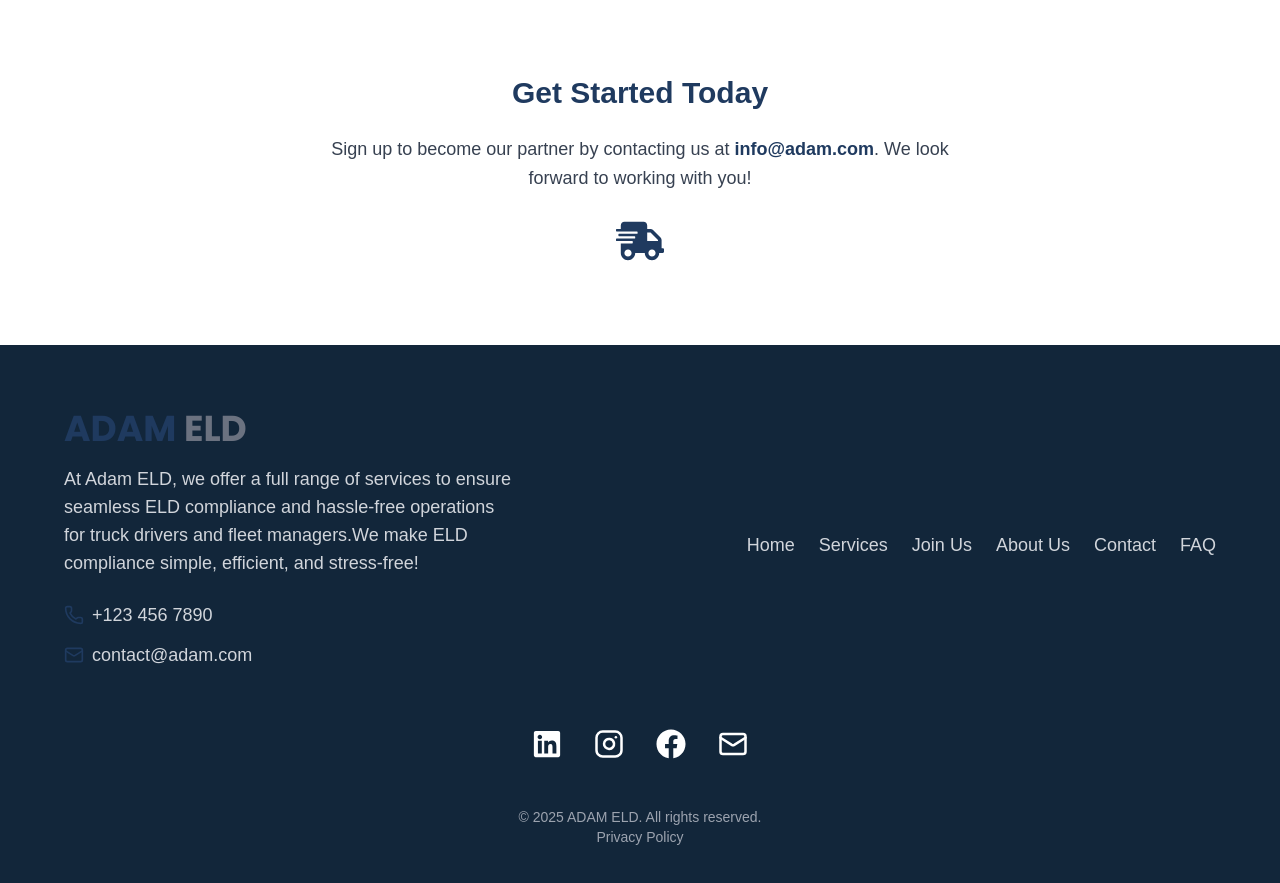
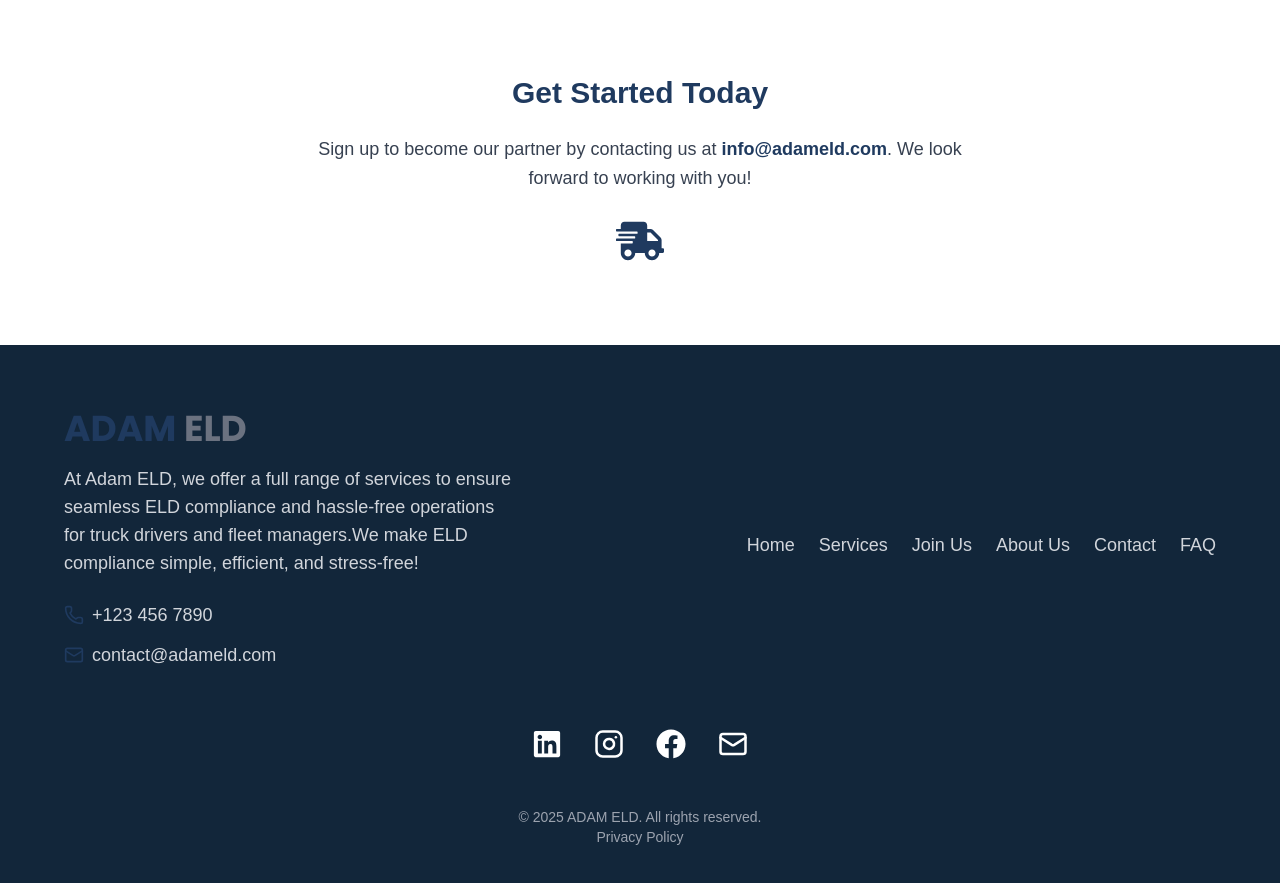
Before and after one commit to VasicNikola98/adam-portfolio, a Next.js app: page /carriers in a window 1280 px wide. Shown: the part 1280-2163 px from the top of the page. Built offline with nearby package versions, Linux system fonts and the light colour scheme.

Commit message:
Updated mails

```diff
--- a/src/app/carriers/page.tsx
+++ b/src/app/carriers/page.tsx
@@ -73,11 +73,11 @@ const Carriers = () => {
           <p className="text-lg text-gray-700 leading-relaxed mb-6">
             Sign up to become our partner by contacting us at
             <a
-              href="mailto:info@adam.com"
+              href="mailto:info@adameld.com"
               className="text-[#1f3a5f] font-semibold"
             >
               {" "}
-              info@adam.com
+              info@adameld.com
             </a>
             . We look forward to working with you!
           </p>
--- a/src/app/components/Footer.tsx
+++ b/src/app/components/Footer.tsx
@@ -26,7 +26,7 @@ const Footer = () => {
             </div>
             <div className="flex items-center gap-2 mb-3">
               <Mail size={20} className="text-[#1f3a5f]" />
-              <a href="mailto:contact@adam.com">contact@adam.com</a>
+              <a href="mailto:contact@adameld.com">contact@adameld.com</a>
             </div>
             {/*
             <div className="flex flex-col mt-4">
@@ -112,7 +112,7 @@ const Footer = () => {
             className="hover:text-[#1f3a5f] transition duration-300"
           />
         </Link>
-        <Link href="mailto:contact@adam.com">
+        <Link href="mailto:contact@adameld.com">
           <Mail
             size={30}
             className="hover:text-[#1f3a5f] transition duration-300"
--- a/src/app/contact/page.tsx
+++ b/src/app/contact/page.tsx
@@ -34,9 +34,7 @@ const Contact = () => {
               <strong>Registration Number:</strong> 987654321
             </p>
             */}
-            <p className="text-gray-700">
-              <strong>Business Hours:</strong> Monday–Sunday: 24h
-            </p>
+            <p className="text-gray-700">Monday–Sunday: 24h</p>
           </div>
 
           <div className="bg-white p-8 rounded-3xl shadow-lg hover:shadow-2xl transform transition-all duration-300 ease-in-out hover:scale-105 flex flex-col items-center space-y-6 w-full md:w-[100%] border-t-2 border-[#1f3a5f]">
@@ -60,10 +58,10 @@ const Contact = () => {
               Email Us
             </h3>
             <a
-              href="mailto:info@adam.com"
+              href="mailto:info@adameld.com"
               className="text-lg text-gray-700 font-bold hover:underline"
             >
-              info@adam.com
+              info@adameld.com
             </a>
 
             <p className="text-gray-700 mt-2">Monday–Sunday: 24h</p>
--- a/src/app/services/page.tsx
+++ b/src/app/services/page.tsx
@@ -83,8 +83,11 @@ const Services = () => {
             </div>
             <div className="flex items-center gap-3 bg-white p-4 rounded-xl shadow-md border border-[#3b5a85]">
               <FaEnvelope className="text-2xl text-[#1f3a5f]" />
-              <a href="mailto:info@adam.com" className="text-lg text-gray-800">
-                info@adam.com
+              <a
+                href="mailto:info@adameld.com"
+                className="text-lg text-gray-800"
+              >
+                info@adameld.com
               </a>
             </div>
           </div>
```
